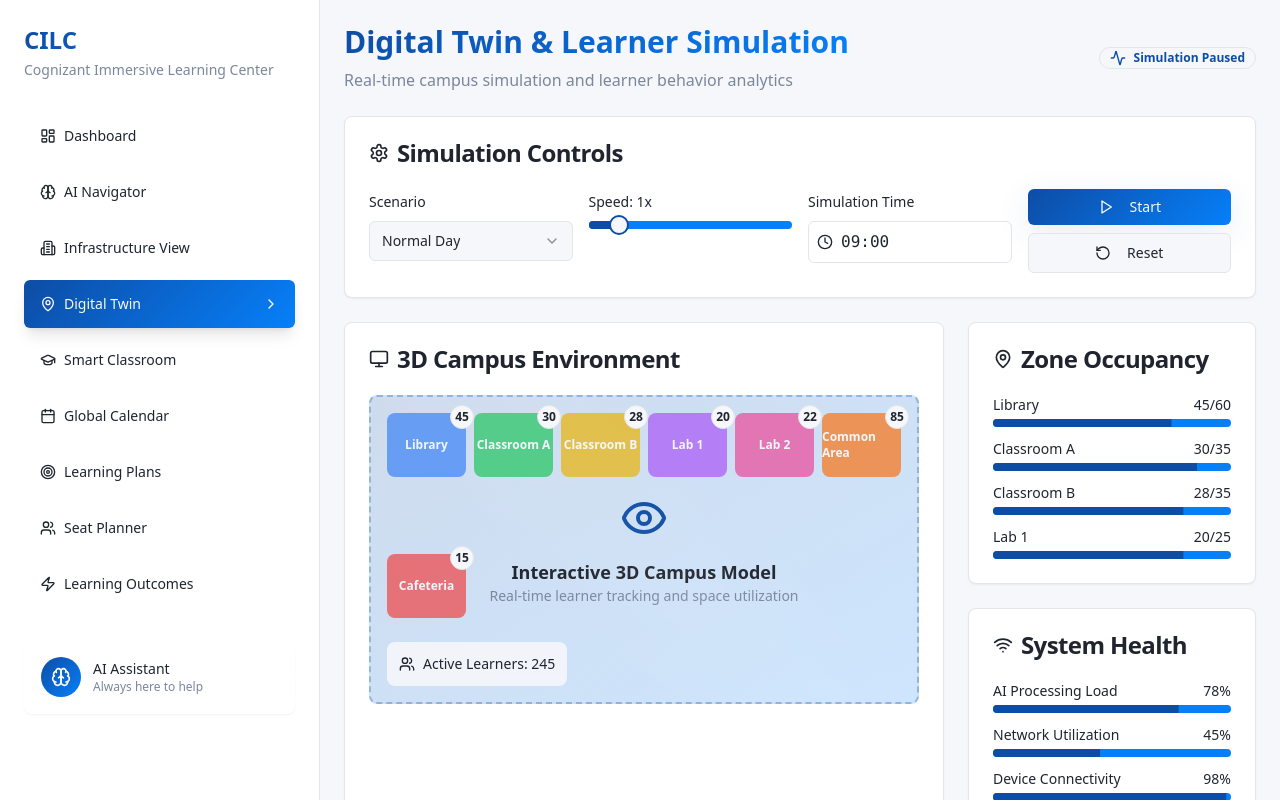
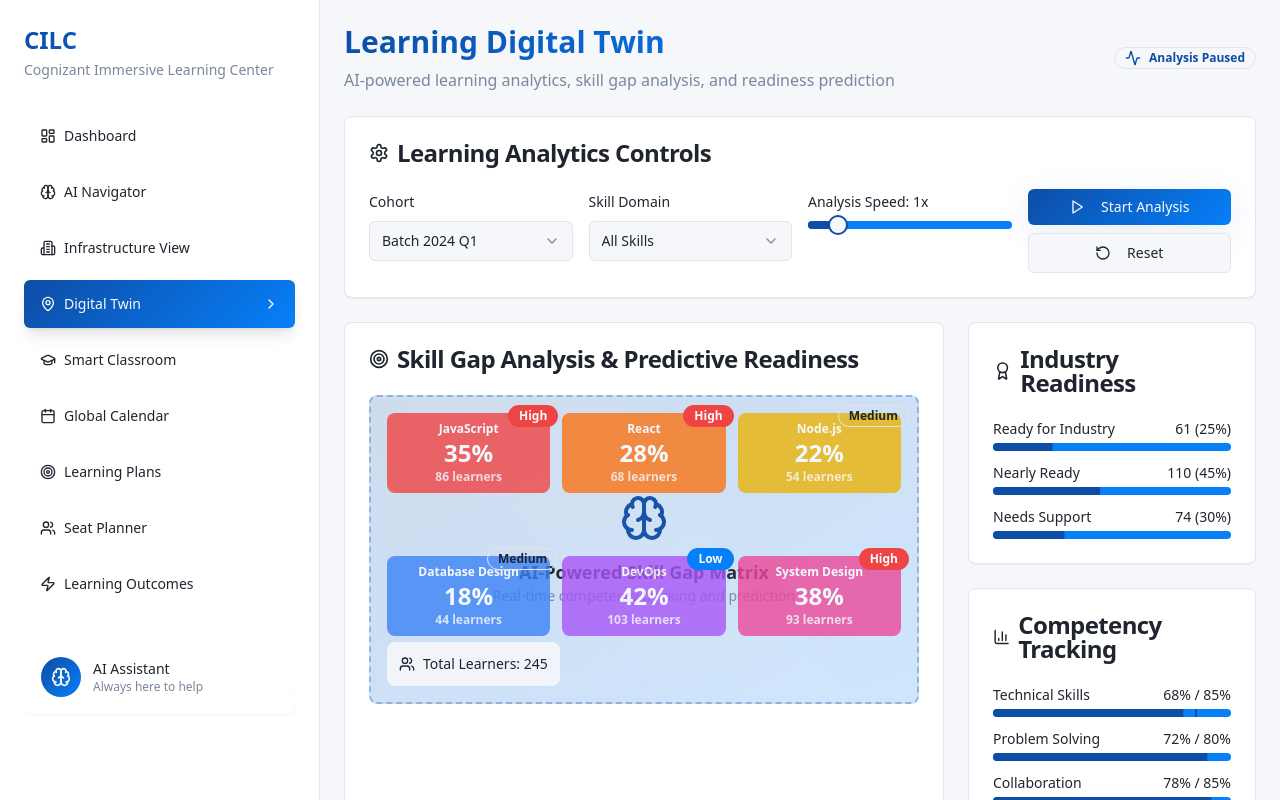
Before and after one commit to goblegoble213-hash/clic-smart-nexus, a React (Vite) app: page / in a window 1280 px wide. Both pictures are taken after a click on the button "Digital Twin". Built offline with nearby package versions, Linux system fonts and the light colour scheme.

Commit message:
Refactor Digital Twin feature
Update Digital Twin feature to focus on learning perspective, including skill gap identification and predicted readiness.

```diff
--- a/src/components/features/DigitalTwin.tsx
+++ b/src/components/features/DigitalTwin.tsx
@@ -12,80 +12,114 @@ import {
   Users,
   Brain,
   Activity,
-  MapPin,
+  TrendingUp,
+  TrendingDown,
+  AlertTriangle,
+  CheckCircle,
+  Target,
+  BookOpen,
+  Award,
+  Lightbulb,
+  BarChart3,
+  Zap,
   Clock,
-  Zap,
-  TrendingUp,
   Eye,
   Settings,
-  Monitor,
-  Wifi,
 } from "lucide-react";
 
 export const DigitalTwin = () => {
-  const [isSimulating, setIsSimulating] = useState(false);
-  const [simulationSpeed, setSimulationSpeed] = useState([1]);
-  const [selectedScenario, setSelectedScenario] = useState("normal-day");
-  const [currentTime, setCurrentTime] = useState("09:00");
-  const [activeLearners, setActiveLearners] = useState(245);
+  const [isAnalyzing, setIsAnalyzing] = useState(false);
+  const [analysisSpeed, setAnalysisSpeed] = useState([1]);
+  const [selectedCohort, setSelectedCohort] = useState("batch-2024");
+  const [selectedSkillDomain, setSelectedSkillDomain] = useState("all");
+  const [totalLearners, setTotalLearners] = useState(245);
 
-  // Simulated learner data
-  const learnerDistribution = [
-    { zone: "Library", count: 45, capacity: 60, color: "bg-blue-500" },
-    { zone: "Classroom A", count: 30, capacity: 35, color: "bg-green-500" },
-    { zone: "Classroom B", count: 28, capacity: 35, color: "bg-yellow-500" },
-    { zone: "Lab 1", count: 20, capacity: 25, color: "bg-purple-500" },
-    { zone: "Lab 2", count: 22, capacity: 25, color: "bg-pink-500" },
-    { zone: "Common Area", count: 85, capacity: 120, color: "bg-orange-500" },
-    { zone: "Cafeteria", count: 15, capacity: 80, color: "bg-red-500" },
+  // Learning analytics data
+  const skillGaps = [
+    { skill: "JavaScript", gap: 35, priority: "High", learners: 86, color: "bg-red-500" },
+    { skill: "React", gap: 28, priority: "High", learners: 68, color: "bg-orange-500" },
+    { skill: "Node.js", gap: 22, priority: "Medium", learners: 54, color: "bg-yellow-500" },
+    { skill: "Database Design", gap: 18, priority: "Medium", learners: 44, color: "bg-blue-500" },
+    { skill: "DevOps", gap: 42, priority: "Low", learners: 103, color: "bg-purple-500" },
+    { skill: "System Design", gap: 38, priority: "High", learners: 93, color: "bg-pink-500" },
   ];
 
-  const learnerBehaviors = [
-    { behavior: "Active Learning", percentage: 65, color: "bg-success" },
-    { behavior: "Collaboration", percentage: 25, color: "bg-warning" },
-    { behavior: "Break Time", percentage: 10, color: "bg-secondary" },
+  const readinessLevels = [
+    { level: "Ready for Industry", percentage: 25, count: 61, color: "bg-success" },
+    { level: "Nearly Ready", percentage: 45, count: 110, color: "bg-warning" },
+    { level: "Needs Support", percentage: 30, count: 74, color: "bg-destructive" },
   ];
 
-  const systemMetrics = [
-    { name: "AI Processing Load", value: 78, unit: "%" },
-    { name: "Network Utilization", value: 45, unit: "%" },
-    { name: "Device Connectivity", value: 98, unit: "%" },
-    { name: "Energy Efficiency", value: 85, unit: "%" },
+  const learnerProfiles = [
+    {
+      id: "LP001",
+      name: "Alex Kumar",
+      readiness: 85,
+      riskLevel: "Low",
+      strongSkills: ["JavaScript", "React"],
+      weakSkills: ["DevOps", "Testing"],
+      predictedCompletion: "2 weeks"
+    },
+    {
+      id: "LP002",
+      name: "Sarah Chen",
+      readiness: 62,
+      riskLevel: "Medium",
+      strongSkills: ["Database", "SQL"],
+      weakSkills: ["Frontend", "React"],
+      predictedCompletion: "6 weeks"
+    },
+    {
+      id: "LP003",
+      name: "David Patel",
+      readiness: 45,
+      riskLevel: "High",
+      strongSkills: ["Theory"],
+      weakSkills: ["Practical", "Coding"],
+      predictedCompletion: "10 weeks"
+    },
   ];
 
-  const scenarios = [
-    { id: "normal-day", name: "Normal Day", description: "Regular learning activities" },
-    { id: "peak-hours", name: "Peak Hours", description: "High occupancy simulation" },
-    { id: "emergency", name: "Emergency Drill", description: "Emergency evacuation scenario" },
-    { id: "hybrid-learning", name: "Hybrid Learning", description: "Mixed online/offline classes" },
+  const competencyMetrics = [
+    { name: "Technical Skills", current: 68, target: 85, unit: "%" },
+    { name: "Problem Solving", current: 72, target: 80, unit: "%" },
+    { name: "Collaboration", current: 78, target: 85, unit: "%" },
+    { name: "Communication", current: 65, target: 75, unit: "%" },
+  ];
+
+  const cohorts = [
+    { id: "batch-2024", name: "Batch 2024 Q1", learners: 245 },
+    { id: "batch-2023", name: "Batch 2023 Q4", learners: 198 },
+    { id: "advanced-track", name: "Advanced Track", learners: 87 },
+    { id: "foundation", name: "Foundation Program", learners: 156 },
+  ];
+
+  const skillDomains = [
+    { id: "all", name: "All Skills" },
+    { id: "frontend", name: "Frontend Development" },
+    { id: "backend", name: "Backend Development" },
+    { id: "fullstack", name: "Full Stack" },
+    { id: "devops", name: "DevOps & Cloud" },
   ];
 
   useEffect(() => {
     let interval: NodeJS.Timeout;
-    if (isSimulating) {
+    if (isAnalyzing) {
       interval = setInterval(() => {
-        setCurrentTime(prev => {
-          const [hours, minutes] = prev.split(':').map(Number);
-          const newMinutes = (minutes + simulationSpeed[0]) % 60;
-          const newHours = newMinutes < minutes ? (hours + 1) % 24 : hours;
-          return `${newHours.toString().padStart(2, '0')}:${newMinutes.toString().padStart(2, '0')}`;
-        });
-
-        // Simulate learner count changes
-        setActiveLearners(prev => prev + Math.floor(Math.random() * 10 - 5));
-      }, 1000);
+        // Simulate real-time learning analytics updates
+        setTotalLearners(prev => prev + Math.floor(Math.random() * 6 - 3));
+      }, 2000);
     }
     return () => clearInterval(interval);
-  }, [isSimulating, simulationSpeed]);
+  }, [isAnalyzing, analysisSpeed]);
 
-  const handleStartSimulation = () => {
-    setIsSimulating(!isSimulating);
+  const handleStartAnalysis = () => {
+    setIsAnalyzing(!isAnalyzing);
   };
 
-  const handleResetSimulation = () => {
-    setIsSimulating(false);
-    setCurrentTime("09:00");
-    setActiveLearners(245);
+  const handleResetAnalysis = () => {
+    setIsAnalyzing(false);
+    setTotalLearners(245);
   };
 
   return (
@@ -94,38 +128,38 @@ export const DigitalTwin = () => {
       <div className="flex justify-between items-center">
         <div>
           <h1 className="text-3xl font-bold bg-gradient-primary bg-clip-text text-transparent">
-            Digital Twin & Learner Simulation
+            Learning Digital Twin
           </h1>
           <p className="text-muted-foreground mt-2">
-            Real-time campus simulation and learner behavior analytics
+            AI-powered learning analytics, skill gap analysis, and readiness prediction
           </p>
         </div>
         <Badge variant="outline" className="text-primary">
           <Activity className="h-4 w-4 mr-2" />
-          {isSimulating ? "Simulation Active" : "Simulation Paused"}
+          {isAnalyzing ? "Live Analysis" : "Analysis Paused"}
         </Badge>
       </div>
 
-      {/* Simulation Controls */}
+      {/* Analysis Controls */}
       <Card>
         <CardHeader>
           <CardTitle className="flex items-center gap-2">
             <Settings className="h-5 w-5" />
-            Simulation Controls
+            Learning Analytics Controls
           </CardTitle>
         </CardHeader>
         <CardContent>
           <div className="grid grid-cols-1 md:grid-cols-4 gap-4">
             <div className="space-y-2">
-              <label className="text-sm font-medium">Scenario</label>
-              <Select value={selectedScenario} onValueChange={setSelectedScenario}>
+              <label className="text-sm font-medium">Cohort</label>
+              <Select value={selectedCohort} onValueChange={setSelectedCohort}>
                 <SelectTrigger>
                   <SelectValue />
                 </SelectTrigger>
                 <SelectContent>
-                  {scenarios.map(scenario => (
-                    <SelectItem key={scenario.id} value={scenario.id}>
-                      {scenario.name}
+                  {cohorts.map(cohort => (
+                    <SelectItem key={cohort.id} value={cohort.id}>
+                      {cohort.name}
                     </SelectItem>
                   ))}
                 </SelectContent>
@@ -133,10 +167,26 @@ export const DigitalTwin = () => {
             </div>
 
             <div className="space-y-2">
-              <label className="text-sm font-medium">Speed: {simulationSpeed[0]}x</label>
+              <label className="text-sm font-medium">Skill Domain</label>
+              <Select value={selectedSkillDomain} onValueChange={setSelectedSkillDomain}>
+                <SelectTrigger>
+                  <SelectValue />
+                </SelectTrigger>
+                <SelectContent>
+                  {skillDomains.map(domain => (
+                    <SelectItem key={domain.id} value={domain.id}>
+                      {domain.name}
+                    </SelectItem>
+                  ))}
+                </SelectContent>
+              </Select>
+            </div>
+
+            <div className="space-y-2">
+              <label className="text-sm font-medium">Analysis Speed: {analysisSpeed[0]}x</label>
               <Slider
-                value={simulationSpeed}
-                onValueChange={setSimulationSpeed}
+                value={analysisSpeed}
+                onValueChange={setAnalysisSpeed}
                 max={5}
                 min={0.5}
                 step={0.5}
@@ -144,24 +194,16 @@ export const DigitalTwin = () => {
               />
             </div>
 
-            <div className="space-y-2">
-              <label className="text-sm font-medium">Simulation Time</label>
-              <div className="flex items-center gap-2 p-2 border rounded-md">
-                <Clock className="h-4 w-4" />
-                <span className="font-mono">{currentTime}</span>
-              </div>
-            </div>
-
             <div className="flex flex-col gap-2">
               <Button
-                variant={isSimulating ? "destructive" : "gradient"}
-                onClick={handleStartSimulation}
+                variant={isAnalyzing ? "destructive" : "gradient"}
+                onClick={handleStartAnalysis}
                 className="flex-1"
               >
-                {isSimulating ? <Pause className="h-4 w-4 mr-2" /> : <Play className="h-4 w-4 mr-2" />}
-                {isSimulating ? "Pause" : "Start"}
+                {isAnalyzing ? <Pause className="h-4 w-4 mr-2" /> : <Play className="h-4 w-4 mr-2" />}
+                {isAnalyzing ? "Pause" : "Start"} Analysis
               </Button>
-              <Button variant="outline" onClick={handleResetSimulation}>
+              <Button variant="outline" onClick={handleResetAnalysis}>
                 <RotateCcw className="h-4 w-4 mr-2" />
                 Reset
               </Button>
@@ -171,29 +213,34 @@ export const DigitalTwin = () => {
       </Card>
 
       <div className="grid grid-cols-1 lg:grid-cols-3 gap-6">
-        {/* 3D Campus View */}
+        {/* Skill Gap Analysis */}
         <Card className="lg:col-span-2">
           <CardHeader>
             <CardTitle className="flex items-center gap-2">
-              <Monitor className="h-5 w-5" />
-              3D Campus Environment
+              <Target className="h-5 w-5" />
+              Skill Gap Analysis & Predictive Readiness
             </CardTitle>
           </CardHeader>
           <CardContent>
             <div className="aspect-video bg-gradient-to-br from-primary/20 to-secondary/20 rounded-lg border-2 border-dashed border-primary/30 flex items-center justify-center relative overflow-hidden">
-              {/* Simulated 3D Campus - This would be replaced with actual 3D rendering */}
+              {/* Skill gaps visualization */}
               <div className="absolute inset-0 bg-[linear-gradient(45deg,transparent_25%,rgba(255,255,255,0.1)_50%,transparent_75%)] animate-pulse"></div>
 
-              {/* Learner dots simulation */}
-              <div className="absolute inset-4 grid grid-cols-6 gap-2">
-                {learnerDistribution.map((zone, index) => (
-                  <div key={zone.zone} className="relative">
-                    <div className={`h-16 ${zone.color} rounded-lg opacity-70 flex items-center justify-center text-white text-xs font-bold`}>
-                      {zone.zone}
+              {/* Skill gap matrix */}
+              <div className="absolute inset-4 grid grid-cols-3 gap-3">
+                {skillGaps.map((skill, index) => (
+                  <div key={skill.skill} className="relative">
+                    <div className={`h-20 ${skill.color} rounded-lg opacity-80 flex flex-col items-center justify-center text-white text-xs font-bold p-2`}>
+                      <span className="text-center">{skill.skill}</span>
+                      <span className="text-2xl">{skill.gap}%</span>
+                      <span className="text-xs opacity-80">{skill.learners} learners</span>
                     </div>
-                    <div className="absolute -top-2 -right-2 bg-background border rounded-full w-6 h-6 flex items-center justify-center text-xs font-bold">
-                      {zone.count}
-                    </div>
+                    <Badge
+                      variant={skill.priority === "High" ? "destructive" : skill.priority === "Medium" ? "outline" : "secondary"}
+                      className="absolute -top-2 -right-2 text-xs"
+                    >
+                      {skill.priority}
+                    </Badge>
                   </div>
                 ))}
               </div>
@@ -201,58 +248,64 @@ export const DigitalTwin = () => {
               <div className="absolute bottom-4 left-4 bg-background/90 backdrop-blur-sm rounded-lg p-3">
                 <div className="flex items-center gap-2 text-sm">
                   <Users className="h-4 w-4" />
-                  <span className="font-medium">Active Learners: {activeLearners}</span>
+                  <span className="font-medium">Total Learners: {totalLearners}</span>
                 </div>
               </div>
 
               <div className="text-center">
-                <Eye className="h-12 w-12 mx-auto mb-4 text-primary" />
-                <p className="text-lg font-semibold">Interactive 3D Campus Model</p>
-                <p className="text-sm text-muted-foreground">Real-time learner tracking and space utilization</p>
+                <Brain className="h-12 w-12 mx-auto mb-4 text-primary" />
+                <p className="text-lg font-semibold">AI-Powered Skill Gap Matrix</p>
+                <p className="text-sm text-muted-foreground">Real-time competency tracking and prediction</p>
               </div>
             </div>
           </CardContent>
         </Card>
 
-        {/* Live Metrics */}
+        {/* Live Analytics */}
         <div className="space-y-6">
-          {/* Learner Distribution */}
+          {/* Readiness Distribution */}
           <Card>
             <CardHeader>
               <CardTitle className="flex items-center gap-2">
-                <MapPin className="h-5 w-5" />
-                Zone Occupancy
+                <Award className="h-5 w-5" />
+                Industry Readiness
               </CardTitle>
             </CardHeader>
             <CardContent className="space-y-3">
-              {learnerDistribution.slice(0, 4).map(zone => (
-                <div key={zone.zone}>
+              {readinessLevels.map(level => (
+                <div key={level.level}>
                   <div className="flex justify-between text-sm mb-1">
-                    <span>{zone.zone}</span>
-                    <span>{zone.count}/{zone.capacity}</span>
+                    <span>{level.level}</span>
+                    <span>{level.count} ({level.percentage}%)</span>
                   </div>
-                  <Progress value={(zone.count / zone.capacity) * 100} className="h-2" />
+                  <Progress value={level.percentage} className="h-2" />
                 </div>
               ))}
             </CardContent>
           </Card>
 
-          {/* System Health */}
+          {/* Competency Metrics */}
           <Card>
             <CardHeader>
               <CardTitle className="flex items-center gap-2">
-                <Wifi className="h-5 w-5" />
-                System Health
+                <BarChart3 className="h-5 w-5" />
+                Competency Tracking
               </CardTitle>
             </CardHeader>
             <CardContent className="space-y-3">
-              {systemMetrics.map(metric => (
+              {competencyMetrics.map(metric => (
                 <div key={metric.name}>
                   <div className="flex justify-between text-sm mb-1">
                     <span>{metric.name}</span>
-                    <span>{metric.value}{metric.unit}</span>
+                    <span>{metric.current}% / {metric.target}%</span>
                   </div>
-                  <Progress value={metric.value} className="h-2" />
+                  <div className="relative">
+                    <Progress value={(metric.current / metric.target) * 100} className="h-2" />
+                    <div
+                      className="absolute top-0 w-0.5 h-2 bg-primary"
+                      style={{ left: `${(metric.target / 100) * 100}%` }}
+                    />
+                  </div>
                 </div>
               ))}
             </CardContent>
@@ -260,27 +313,49 @@ export const DigitalTwin = () => {
         </div>
       </div>
 
-      {/* Learner Behavior Analytics */}
+      {/* Learner Profiles & AI Insights */}
       <div className="grid grid-cols-1 md:grid-cols-2 gap-6">
         <Card>
           <CardHeader>
             <CardTitle className="flex items-center gap-2">
-              <Brain className="h-5 w-5" />
-              Learner Behavior Analysis
+              <Users className="h-5 w-5" />
+              At-Risk Learner Identification
             </CardTitle>
           </CardHeader>
           <CardContent className="space-y-4">
-            {learnerBehaviors.map(behavior => (
-              <div key={behavior.behavior}>
-                <div className="flex justify-between text-sm mb-2">
-                  <span>{behavior.behavior}</span>
-                  <span>{behavior.percentage}%</span>
+            {learnerProfiles.map(learner => (
+              <div key={learner.id} className="p-3 border rounded-lg">
+                <div className="flex justify-between items-start mb-2">
+                  <div>
+                    <h4 className="font-medium">{learner.name}</h4>
+                    <p className="text-sm text-muted-foreground">{learner.id}</p>
+                  </div>
+                  <Badge
+                    variant={learner.riskLevel === "High" ? "destructive" : learner.riskLevel === "Medium" ? "outline" : "secondary"}
+                  >
+                    {learner.riskLevel} Risk
+                  </Badge>
                 </div>
-                <div className="w-full bg-secondary rounded-full h-3">
-                  <div
-                    className={`h-3 rounded-full ${behavior.color}`}
-                    style={{ width: `${behavior.percentage}%` }}
-                  ></div>
+                <div className="space-y-2">
+                  <div className="flex justify-between text-sm">
+                    <span>Readiness Score</span>
+                    <span>{learner.readiness}%</span>
+                  </div>
+                  <Progress value={learner.readiness} className="h-2" />
+                  <div className="text-xs text-muted-foreground">
+                    <div className="flex items-center gap-1 mb-1">
+                      <CheckCircle className="h-3 w-3 text-success" />
+                      Strong: {learner.strongSkills.join(", ")}
+                    </div>
+                    <div className="flex items-center gap-1">
+                      <AlertTriangle className="h-3 w-3 text-warning" />
+                      Needs work: {learner.weakSkills.join(", ")}
+                    </div>
+                  </div>
+                  <div className="flex items-center gap-1 text-xs">
+                    <Clock className="h-3 w-3" />
+                    <span>Predicted completion: {learner.predictedCompletion}</span>
+                  </div>
                 </div>
               </div>
             ))}
@@ -290,38 +365,48 @@ export const DigitalTwin = () => {
         <Card>
           <CardHeader>
             <CardTitle className="flex items-center gap-2">
-              <TrendingUp className="h-5 w-5" />
-              AI Insights
+              <Lightbulb className="h-5 w-5" />
+              AI-Powered Learning Insights
             </CardTitle>
           </CardHeader>
           <CardContent className="space-y-4">
             <div className="p-3 bg-success/10 border border-success/20 rounded-lg">
               <div className="flex items-center gap-2 mb-2">
-                <Zap className="h-4 w-4 text-success" />
-                <span className="font-medium text-success">Optimal Learning Environment</span>
+                <TrendingUp className="h-4 w-4 text-success" />
+                <span className="font-medium text-success">Skill Improvement Opportunity</span>
               </div>
               <p className="text-sm text-muted-foreground">
-                Current conditions show 85% engagement rate with balanced space utilization.
+                85% of learners with JavaScript gaps show rapid improvement with hands-on projects.
               </p>
             </div>
 
             <div className="p-3 bg-warning/10 border border-warning/20 rounded-lg">
               <div className="flex items-center gap-2 mb-2">
-                <Activity className="h-4 w-4 text-warning" />
-                <span className="font-medium text-warning">Peak Hours Approaching</span>
+                <AlertTriangle className="h-4 w-4 text-warning" />
+                <span className="font-medium text-warning">Early Intervention Needed</span>
               </div>
               <p className="text-sm text-muted-foreground">
-                Library capacity will reach 90% in the next 30 minutes.
+                12 learners at high risk - recommend additional mentoring sessions.
               </p>
             </div>
 
             <div className="p-3 bg-primary/10 border border-primary/20 rounded-lg">
               <div className="flex items-center gap-2 mb-2">
                 <Brain className="h-4 w-4 text-primary" />
-                <span className="font-medium text-primary">Learning Pattern Detected</span>
+                <span className="font-medium text-primary">Predictive Analytics</span>
               </div>
               <p className="text-sm text-muted-foreground">
-                Collaborative sessions show 25% higher retention rates.
+                Current cohort shows 78% industry readiness probability by course end.
+              </p>
+            </div>
+
+            <div className="p-3 bg-blue-500/10 border border-blue-500/20 rounded-lg">
+              <div className="flex items-center gap-2 mb-2">
+                <Target className="h-4 w-4 text-blue-500" />
+                <span className="font-medium text-blue-500">Adaptive Learning Path</span>
+              </div>
+              <p className="text-sm text-muted-foreground">
+                AI recommends personalized React modules for 68 learners with frontend gaps.
               </p>
             </div>
           </CardContent>
```
